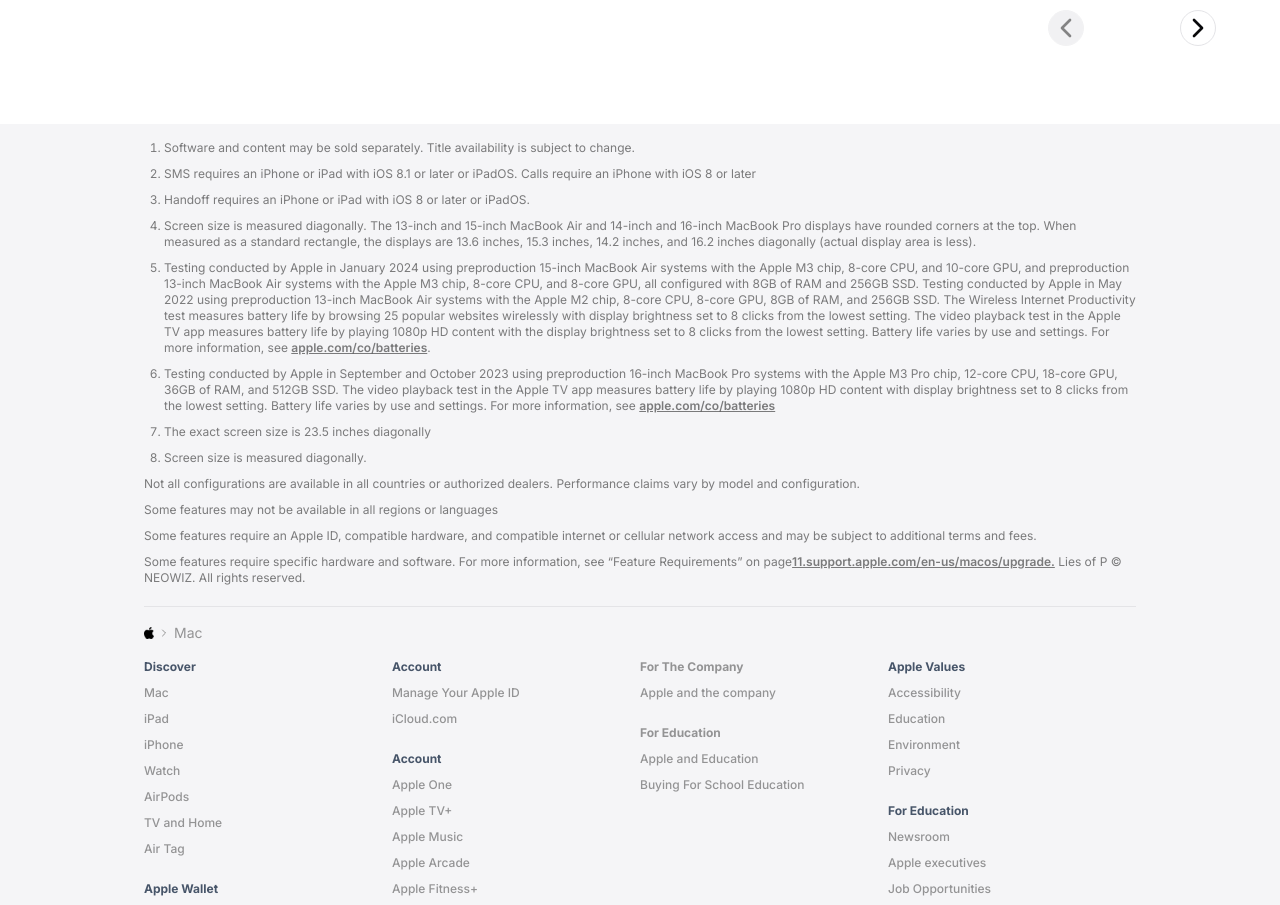
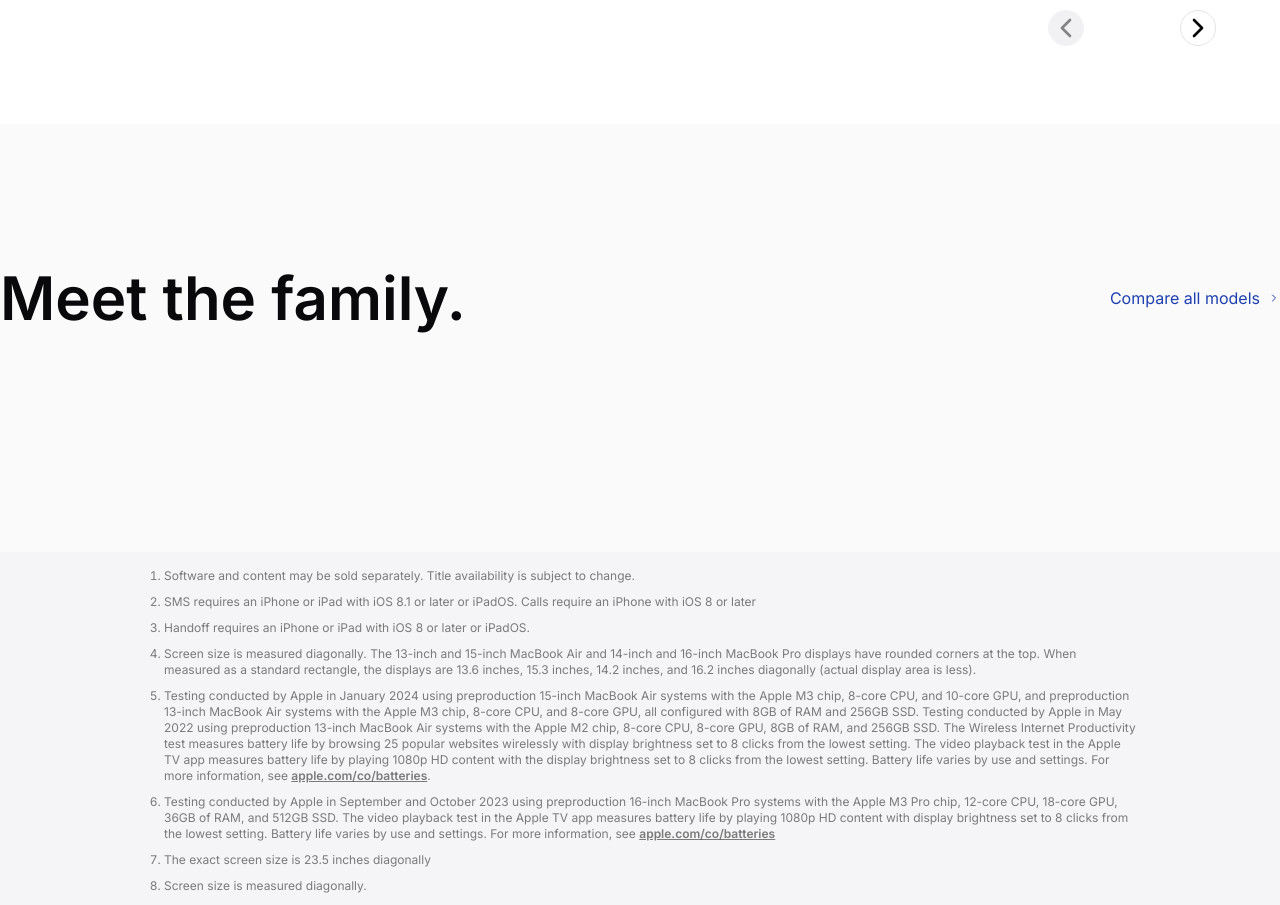
Before and after one commit to sheraz4196/apple-clone, a Next.js app: page / in a window 1280 px wide. Shown: the part 2040-2945 px from the top of the page. Built offline with nearby package versions, Linux system fonts and the light colour scheme.

Commit message:
feat: new header

```diff
--- a/app/globals.css
+++ b/app/globals.css
@@ -67,5 +67,5 @@
   }
 }
 .delight {
-  color: #1d1d1f;
+  color: #fafafa;
 }
--- a/app/page.tsx
+++ b/app/page.tsx
@@ -1,4 +1,5 @@
 import DiscoverSection from "@/components/homepage/discover-section";
+import FamilySection from "@/components/homepage/family-section";
 import WelcomeSection from "@/components/homepage/welcome";
 
 export default function Home() {
@@ -6,6 +7,7 @@
     <main>
       <WelcomeSection />
       <DiscoverSection />
+      <FamilySection />
     </main>
   );
 }
--- /dev/null
+++ b/components/homepage/family-section.tsx
@@ -0,0 +1,18 @@
+import { ChevronLeft, ChevronRight } from "lucide-react";
+import Link from "next/link";
+
+export default function FamilySection() {
+  return (
+    <section className="py-36 bg-[#fafafa]">
+      <div className="max-w-screen-xl mx-6 lg:mx-auto">
+        <header className="pb-12 lg:pb-20 flex items-center justify-between">
+          <h1 className="text-6xl font-semibold">Meet the family.</h1>
+          <Link href={"#"} className="flex items-center gap-2 text-blue-800">
+            <span>Compare all models</span>
+            <ChevronRight className="size-3" />
+          </Link>
+        </header>
+      </div>
+    </section>
+  );
+}
```
